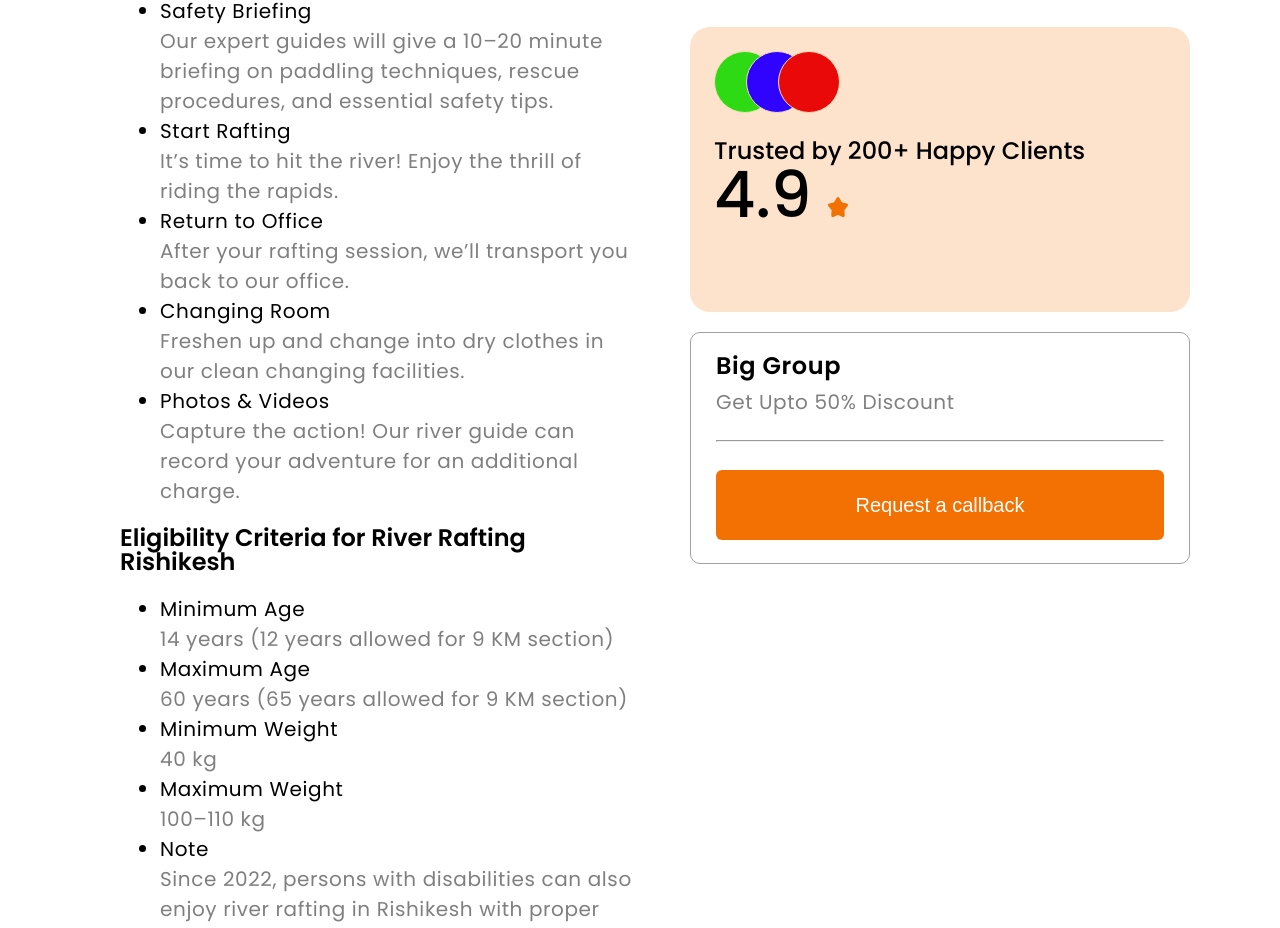
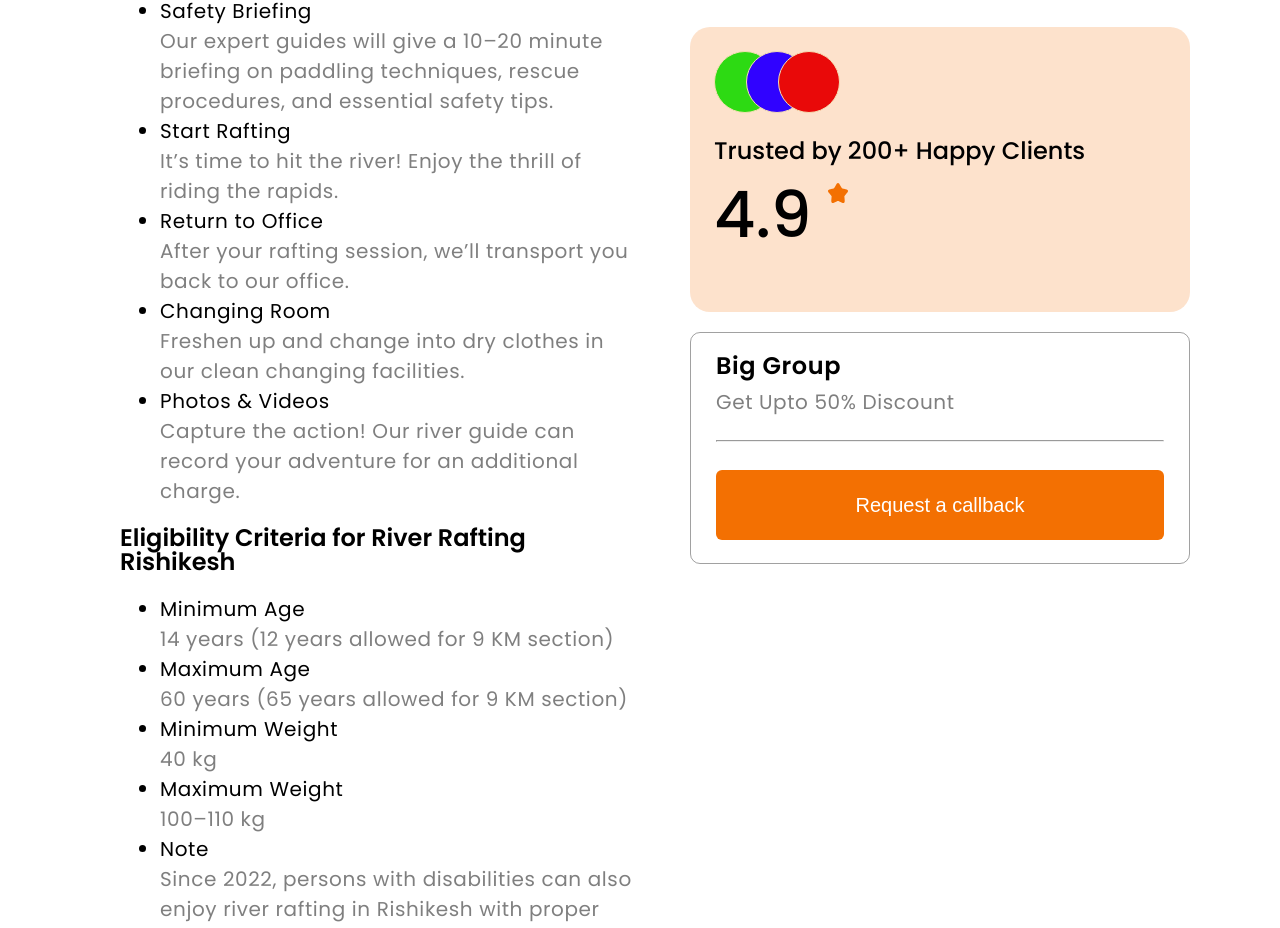
Before and after one commit to devendrarawat-code/Trek-Project, a React (Vite) app: page / in a window 1280 px wide. Shown: the part 5804-6732 px from the top of the page. Built offline with nearby package versions, Linux system fonts and the light colour scheme.

Commit message:
minor changes

```diff
--- a/src/index.css
+++ b/src/index.css
@@ -232,7 +232,7 @@ body {
   letter-spacing: 0%;
   padding: 10px 0px 0px 24px;
 }
-.rating {
+.rating{
   font-family: Poppins;
   font-weight: 500;
   font-size: 64px;
@@ -677,6 +677,7 @@ Escape */
   background: #0000004f;
 }
 .trek-rating {
+  margin-top: 20px;
   padding-left: 24px;
   font-family: Poppins;
   font-weight: 500;
@@ -685,6 +686,10 @@ Escape */
   letter-spacing: 0%;
   vertical-align: middle;
 }
+.trek-rating svg{
+  vertical-align: top;
+}
+
 
 /* side carousel containing pictures for trekking and rafting page */
 .trek-side-carousel {
```
